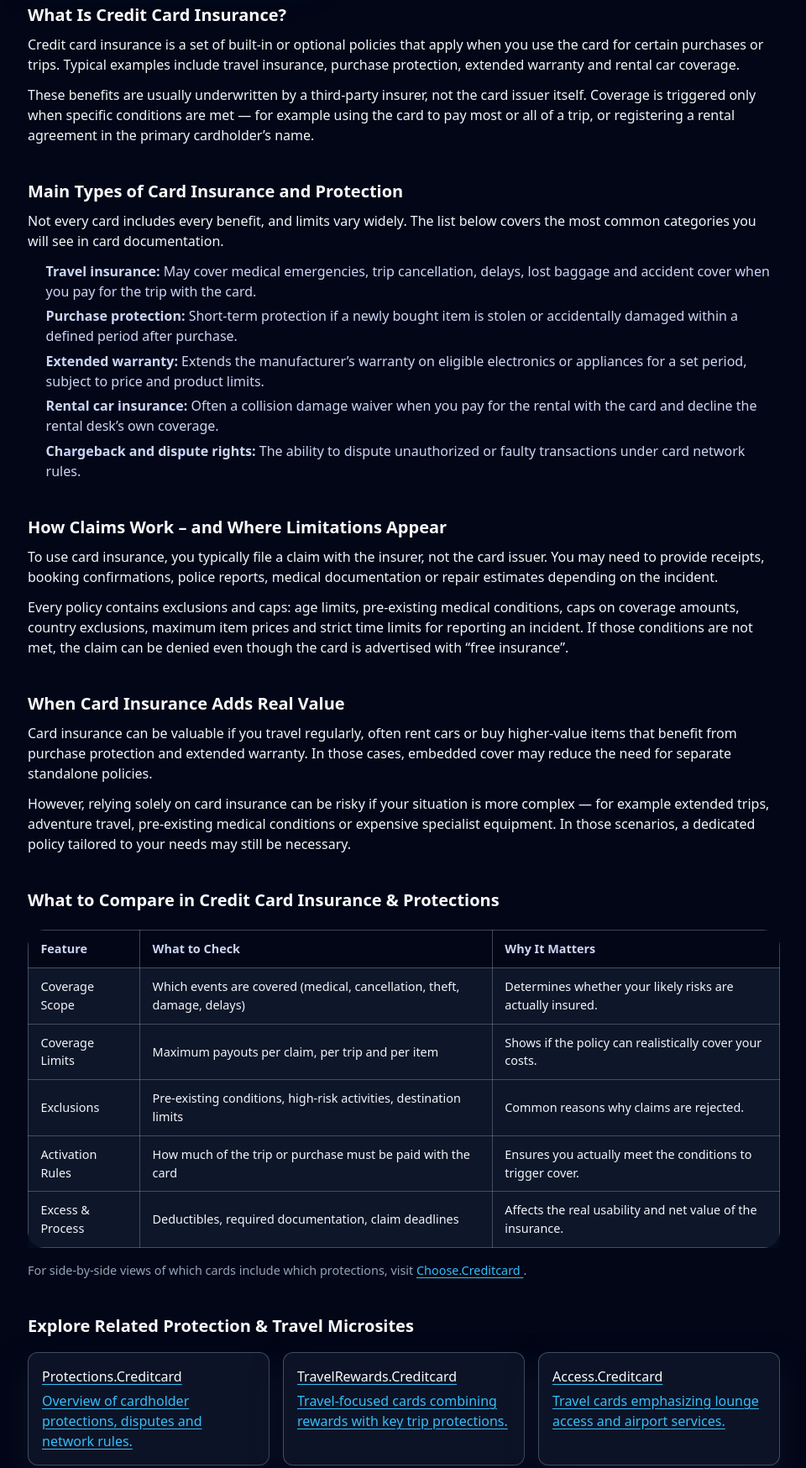
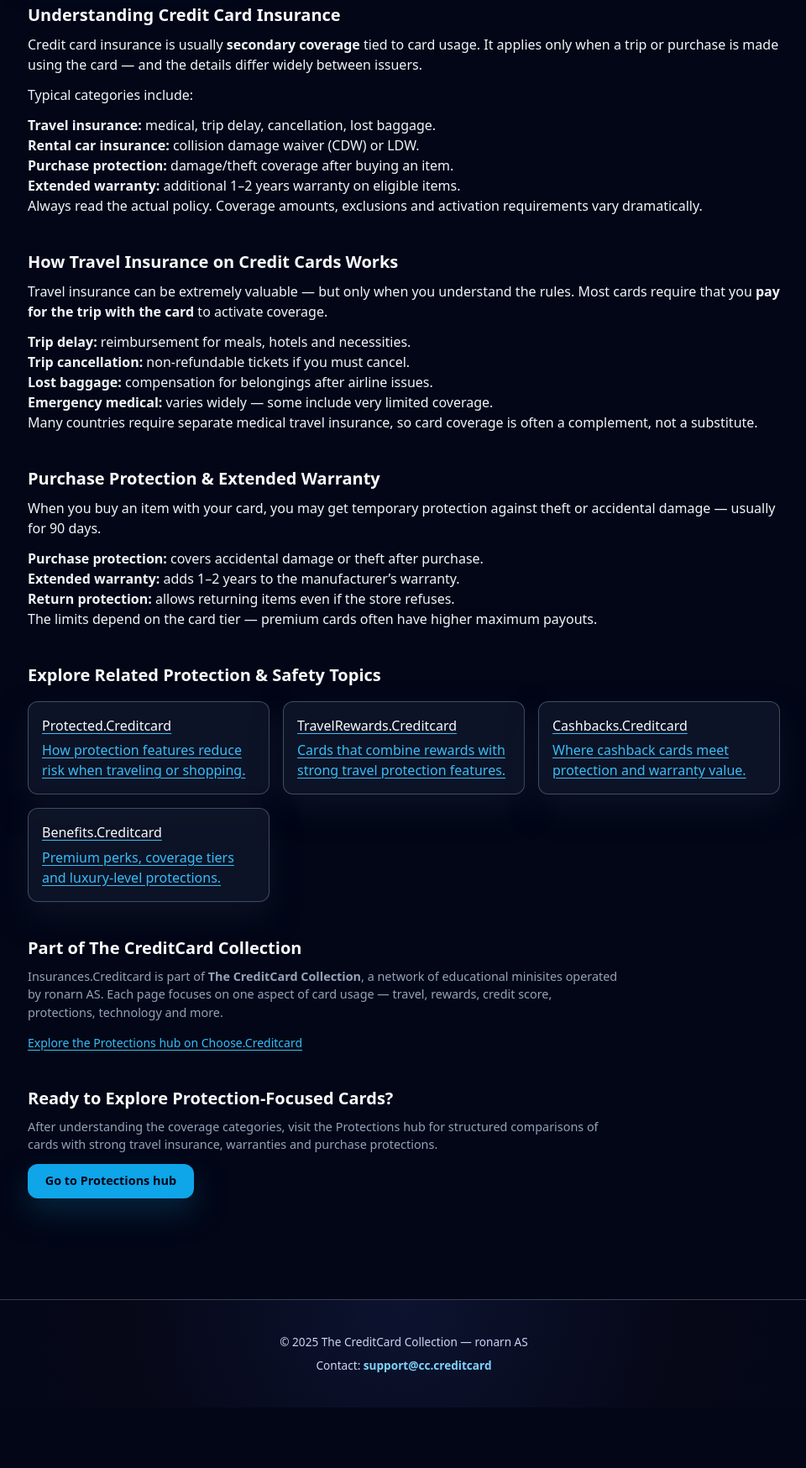
Before and after one commit to ChooseCreditCard/insurances.creditcard, a plain HTML site: page index.html in a window 1280 px wide. Shown: the part 465-2213 px from the top of the page at 84% size, without its empty margins (159-1119 px from the left). After the commit the page ends 2141 px from the top, so only its background shows below. Drawn offline with nearby package versions, Linux system fonts and the light colour scheme.

Commit message:
Update index.html

```diff
--- a/index.html
+++ b/index.html
@@ -4,39 +4,40 @@
   <meta charset="UTF-8" />
   <meta name="viewport" content="width=device-width, initial-scale=1" />
 
-  <title>Insurances.Creditcard – Card Insurance & Protections Explained</title>
-  <meta name="description" content="Understand the insurance and protection features on credit cards: travel insurance, purchase protection, extended warranty, chargebacks and what to check before relying on them." />
+  <title>Insurances.Creditcard – Travel, Purchase & Protection Coverage Explained</title>
+  <meta name="description" content="Independent overview of the types of insurance and protections that credit cards include: travel insurance, purchase protection, extended warranty, rental car coverage and more." />
   <meta name="robots" content="index,follow" />
   <link rel="canonical" href="https://insurances.creditcard/" />
 
   <!-- Open Graph -->
   <meta property="og:title" content="Insurances.Creditcard – Credit Card Insurance & Protections Explained" />
-  <meta property="og:description" content="Independent explanations of credit card insurance and protections: travel cover, purchase protection, extended warranty, chargebacks and exclusions." />
+  <meta property="og:description" content="Learn how credit card insurance works: travel coverage, cancellations, medical protection, purchase protection, rental car insurance and what the fine print actually means." />
   <meta property="og:type" content="website" />
   <meta property="og:url" content="https://insurances.creditcard/" />
   <meta property="og:image" content="https://choose.creditcard/preview.png?utm_source=insurances.creditcard&utm_medium=referral&utm_campaign=og_image" />
 
   <!-- Twitter -->
   <meta name="twitter:card" content="summary_large_image" />
-  <meta name="twitter:title" content="Insurances.Creditcard – Card Insurance & Protections" />
-  <meta name="twitter:description" content="Learn how credit-card insurance and protections actually work, what they cover, and how to read the fine print before you travel or shop." />
+  <meta name="twitter:title" content="Insurances.Creditcard – Card Insurance & Protection Breakdown" />
+  <meta name="twitter:description" content="Neutral explanation of travel insurance, cancellations, delays, purchase protection and rental car coverage included in credit cards." />
   <meta name="twitter:image" content="https://choose.creditcard/preview.png?utm_source=insurances.creditcard&utm_medium=referral&utm_campaign=twitter_image" />
 
   <!-- GA4 -->
   <script async src="https://www.googletagmanager.com/gtag/js?id=G-64FE63JQ3H"></script>
   <script>
     window.dataLayer = window.dataLayer || [];
-    function gtag(){dataLayer.push(arguments);}
+    function gtag(){ dataLayer.push(arguments); }
     gtag('js', new Date());
     gtag('config', 'G-64FE63JQ3H');
   </script>
 
-  <!-- Tailwind for utility classes -->
+  <!-- Tailwind -->
   <script src="https://cdn.tailwindcss.com"></script>
 
   <!-- Shared minisite styles -->
   <link rel="stylesheet" href="./styles.css" />
 </head>
+
 <body class="bg-slate-950 text-slate-100">
   <header class="site-header">
     <div class="nav-inner max-w-6xl">
@@ -44,18 +45,19 @@
         <div class="cc-logo">CC</div>
         <div class="brand-text">
           <div class="brand-title">Insurances.Creditcard</div>
-          <div class="brand-subtitle">Card Insurance & Protections Explained</div>
+          <div class="brand-subtitle">Card Insurance & Protections</div>
         </div>
       </div>
       <nav class="nav-links" aria-label="Page navigation">
         <a href="#overview">Overview</a>
-        <a href="#types">Types of Insurance</a>
-        <a href="#claims">Claims & Limitations</a>
+        <a href="#travel">Travel Insurance</a>
+        <a href="#purchase">Purchase & Warranty</a>
       </nav>
     </div>
   </header>
 
   <main class="cc-page">
+
     <!-- Breadcrumb -->
     <div class="cc-breadcrumb">
       <a href="https://choose.creditcard/?utm_source=insurances.creditcard&utm_medium=referral&utm_campaign=breadcrumb">Home</a>
@@ -63,161 +65,135 @@
       Insurances.Creditcard
     </div>
 
-    <!-- Hero -->
+    <!-- HERO -->
     <section class="hero">
       <div class="hero-content">
-        <h1>How Credit Card Insurance and Protections Really Work</h1>
+        <h1>Credit Card Insurance – What’s Actually Covered?</h1>
         <p class="hero-lead">
-          Many cards advertise “free travel insurance” and strong protections — but the details live in fine print. This page explains the main types of cover, key exclusions and what to check before you rely on card insurance.
+          Many credit cards include bundled insurance: travel coverage, purchase protection,
+          extended warranty and rental car damage waivers. This guide explains what those terms
+          really mean — and what the limitations usually are.
         </p>
         <a class="cta" href="https://choose.creditcard/protections/?utm_source=insurances.creditcard&utm_medium=referral&utm_campaign=hero_cta">
-          Compare insurance & protection features
+          Explore the Protections hub
         </a>
       </div>
     </section>
 
     <!-- Overview -->
     <section id="overview" class="section">
-      <h2>What Is Credit Card Insurance?</h2>
-      <p>Credit card insurance is a set of built-in or optional policies that apply when you use the card for certain purchases or trips. Typical examples include travel insurance, purchase protection, extended warranty and rental car coverage.</p>
-      <p>These benefits are usually underwritten by a third-party insurer, not the card issuer itself. Coverage is triggered only when specific conditions are met — for example using the card to pay most or all of a trip, or registering a rental agreement in the primary cardholder’s name.</p>
-    </section>
-
-    <!-- Types of Insurance -->
-    <section id="types" class="section">
-      <h2>Main Types of Card Insurance and Protection</h2>
-      <p>Not every card includes every benefit, and limits vary widely. The list below covers the most common categories you will see in card documentation.</p>
-      <ul class="list">
-        <li><strong>Travel insurance:</strong> May cover medical emergencies, trip cancellation, delays, lost baggage and accident cover when you pay for the trip with the card.</li>
-        <li><strong>Purchase protection:</strong> Short-term protection if a newly bought item is stolen or accidentally damaged within a defined period after purchase.</li>
-        <li><strong>Extended warranty:</strong> Extends the manufacturer’s warranty on eligible electronics or appliances for a set period, subject to price and product limits.</li>
-        <li><strong>Rental car insurance:</strong> Often a collision damage waiver when you pay for the rental with the card and decline the rental desk’s own coverage.</li>
-        <li><strong>Chargeback and dispute rights:</strong> The ability to dispute unauthorized or faulty transactions under card network rules.</li>
+      <h2>Understanding Credit Card Insurance</h2>
+      <p>
+        Credit card insurance is usually <strong>secondary coverage</strong> tied to card usage.
+        It applies only when a trip or purchase is made using the card — and the details differ
+        widely between issuers.
+      </p>
+      <p>
+        Typical categories include:
+      </p>
+      <ul>
+        <li><strong>Travel insurance:</strong> medical, trip delay, cancellation, lost baggage.</li>
+        <li><strong>Rental car insurance:</strong> collision damage waiver (CDW) or LDW.</li>
+        <li><strong>Purchase protection:</strong> damage/theft coverage after buying an item.</li>
+        <li><strong>Extended warranty:</strong> additional 1–2 years warranty on eligible items.</li>
       </ul>
-    </section>
-
-    <!-- Claims & Limitations -->
-    <section id="claims" class="section">
-      <h2>How Claims Work – and Where Limitations Appear</h2>
-      <p>To use card insurance, you typically file a claim with the insurer, not the card issuer. You may need to provide receipts, booking confirmations, police reports, medical documentation or repair estimates depending on the incident.</p>
-      <p>Every policy contains exclusions and caps: age limits, pre-existing medical conditions, caps on coverage amounts, country exclusions, maximum item prices and strict time limits for reporting an incident. If those conditions are not met, the claim can be denied even though the card is advertised with “free insurance”.</p>
-    </section>
-
-    <!-- Value & Strategy -->
-    <section class="section">
-      <h2>When Card Insurance Adds Real Value</h2>
-      <p>Card insurance can be valuable if you travel regularly, often rent cars or buy higher-value items that benefit from purchase protection and extended warranty. In those cases, embedded cover may reduce the need for separate standalone policies.</p>
-      <p>However, relying solely on card insurance can be risky if your situation is more complex — for example extended trips, adventure travel, pre-existing medical conditions or expensive specialist equipment. In those scenarios, a dedicated policy tailored to your needs may still be necessary.</p>
-    </section>
-
-    <!-- Comparison Table -->
-    <section class="section">
-      <h2>What to Compare in Credit Card Insurance & Protections</h2>
-      <div class="table-wrap">
-        <table class="table">
-          <thead>
-            <tr>
-              <th>Feature</th>
-              <th>What to Check</th>
-              <th>Why It Matters</th>
-            </tr>
-          </thead>
-          <tbody>
-            <tr>
-              <td>Coverage Scope</td>
-              <td>Which events are covered (medical, cancellation, theft, damage, delays)</td>
-              <td>Determines whether your likely risks are actually insured.</td>
-            </tr>
-            <tr>
-              <td>Coverage Limits</td>
-              <td>Maximum payouts per claim, per trip and per item</td>
-              <td>Shows if the policy can realistically cover your costs.</td>
-            </tr>
-            <tr>
-              <td>Exclusions</td>
-              <td>Pre-existing conditions, high-risk activities, destination limits</td>
-              <td>Common reasons why claims are rejected.</td>
-            </tr>
-            <tr>
-              <td>Activation Rules</td>
-              <td>How much of the trip or purchase must be paid with the card</td>
-              <td>Ensures you actually meet the conditions to trigger cover.</td>
-            </tr>
-            <tr>
-              <td>Excess & Process</td>
-              <td>Deductibles, required documentation, claim deadlines</td>
-              <td>Affects the real usability and net value of the insurance.</td>
-            </tr>
-          </tbody>
-        </table>
-      </div>
-      <p class="small">
-        For side-by-side views of which cards include which protections, visit
-        <a href="https://choose.creditcard/protections/?utm_source=insurances.creditcard&utm_medium=referral&utm_campaign=comparison_section">
-          Choose.Creditcard
-        </a>.
+      <p>
+        Always read the actual policy. Coverage amounts, exclusions and activation requirements
+        vary dramatically.
       </p>
     </section>
 
-    <!-- Cluster Links -->
+    <!-- Travel insurance -->
+    <section id="travel" class="section">
+      <h2>How Travel Insurance on Credit Cards Works</h2>
+      <p>
+        Travel insurance can be extremely valuable — but only when you understand the rules.
+        Most cards require that you <strong>pay for the trip with the card</strong> to activate coverage.
+      </p>
+      <ul>
+        <li><strong>Trip delay:</strong> reimbursement for meals, hotels and necessities.</li>
+        <li><strong>Trip cancellation:</strong> non-refundable tickets if you must cancel.</li>
+        <li><strong>Lost baggage:</strong> compensation for belongings after airline issues.</li>
+        <li><strong>Emergency medical:</strong> varies widely — some include very limited coverage.</li>
+      </ul>
+      <p>
+        Many countries require separate medical travel insurance, so card coverage is often a complement, not a substitute.
+      </p>
+    </section>
+
+    <!-- Purchase + Warranty -->
+    <section id="purchase" class="section">
+      <h2>Purchase Protection & Extended Warranty</h2>
+      <p>
+        When you buy an item with your card, you may get temporary protection against theft
+        or accidental damage — usually for 90 days.
+      </p>
+      <ul>
+        <li><strong>Purchase protection:</strong> covers accidental damage or theft after purchase.</li>
+        <li><strong>Extended warranty:</strong> adds 1–2 years to the manufacturer’s warranty.</li>
+        <li><strong>Return protection:</strong> allows returning items even if the store refuses.</li>
+      </ul>
+      <p>
+        The limits depend on the card tier — premium cards often have higher maximum payouts.
+      </p>
+    </section>
+
+    <!-- Related minisites -->
     <section class="section">
-      <h2>Explore Related Protection & Travel Microsites</h2>
+      <h2>Explore Related Protection & Safety Topics</h2>
       <div class="cluster-grid">
-        <a class="cluster-card" href="https://protections.creditcard/?utm_source=insurances.creditcard&utm_medium=referral&utm_campaign=cluster_protections">
-          <h3>Protections.Creditcard</h3>
-          <p>Overview of cardholder protections, disputes and network rules.</p>
+
+        <a class="cluster-card" href="https://protected.creditcard/?utm_source=insurances.creditcard&utm_medium=referral&utm_campaign=cluster_protected">
+          <h3>Protected.Creditcard</h3>
+          <p>How protection features reduce risk when traveling or shopping.</p>
         </a>
+
         <a class="cluster-card" href="https://travelrewards.creditcard/?utm_source=insurances.creditcard&utm_medium=referral&utm_campaign=cluster_travelrewards">
           <h3>TravelRewards.Creditcard</h3>
-          <p>Travel-focused cards combining rewards with key trip protections.</p>
+          <p>Cards that combine rewards with strong travel protection features.</p>
         </a>
-        <a class="cluster-card" href="https://access.creditcard/?utm_source=insurances.creditcard&utm_medium=referral&utm_campaign=cluster_access">
-          <h3>Access.Creditcard</h3>
-          <p>Travel cards emphasizing lounge access and airport services.</p>
+
+        <a class="cluster-card" href="https://cashbacks.creditcard/?utm_source=insurances.creditcard&utm_medium=referral&utm_campaign=cluster_cashbacks">
+          <h3>Cashbacks.Creditcard</h3>
+          <p>Where cashback cards meet protection and warranty value.</p>
         </a>
+
         <a class="cluster-card" href="https://benefits.creditcard/?utm_source=insurances.creditcard&utm_medium=referral&utm_campaign=cluster_benefits">
           <h3>Benefits.Creditcard</h3>
-          <p>Premium card benefits, from insurances to lifestyle perks.</p>
+          <p>Premium perks, coverage tiers and luxury-level protections.</p>
         </a>
-        <a class="cluster-card" href="https://guides.creditcard/?utm_source=insurances.creditcard&utm_medium=referral&utm_campaign=cluster_guides">
-          <h3>Guides.Creditcard</h3>
-          <p>Structured guides to all major credit-card concepts.</p>
-        </a>
+
       </div>
     </section>
 
-    <!-- Collection Section -->
+    <!-- Hub snippet -->
     <section class="section">
       <h2>Part of The CreditCard Collection</h2>
       <p class="small">
-        Insurances.Creditcard is part of <strong>The CreditCard Collection</strong> — a network of focused microsites operated by ronarn AS. Each site explains one aspect of credit cards in neutral, descriptive language and then connects you to independent comparison tools.
+        Insurances.Creditcard is part of <strong>The CreditCard Collection</strong>, a network of educational minisites
+        operated by ronarn AS. Each page focuses on one aspect of card usage — travel, rewards, credit score,
+        protections, technology and more.
       </p>
-      <p class="small">
-        We do not sell insurance or issue cards. This page summarizes typical structures and limitations so you can read official policy documents with more context and ask better questions before you travel or make large purchases.
-      </p>
-      <p class="small">
-        This is educational content, not financial, legal or insurance advice. Always read the full policy wording and verify coverage with the issuer or insurer before relying on card insurance.
-      </p>
-
-      <!-- REQUIRED HUB SNIPPET – Insurance & Protections hub -->
       <div class="hub-link">
         <a href="https://choose.creditcard/protections/?utm_source=insurances.creditcard&utm_medium=referral&utm_campaign=minisite_to_hub"
-           class="text-sm text-slate-600 hover:text-slate-900">
-          Learn more at the Insurance &amp; Protections hub
+           class="text-sm text-slate-500 hover:text-slate-200">
+          Explore the Protections hub on Choose.Creditcard
         </a>
       </div>
     </section>
 
     <!-- Bottom CTA -->
     <section class="section">
-      <h2>Ready to Compare Insurance Features on Cards?</h2>
+      <h2>Ready to Explore Protection-Focused Cards?</h2>
       <p class="small">
-        Use Insurances.Creditcard to understand the moving parts of card insurance — then visit the Insurance &amp; Protections hub to compare which credit cards include the cover that actually matters for you.
+        After understanding the coverage categories, visit the Protections hub for structured comparisons of cards with strong
+        travel insurance, warranties and purchase protections.
       </p>
       <a class="cta" href="https://choose.creditcard/protections/?utm_source=insurances.creditcard&utm_medium=referral&utm_campaign=bottom_cta">
-        Go to the Insurance &amp; Protections hub
+        Go to Protections hub
       </a>
     </section>
+
   </main>
 
   <footer class="mini-footer">
```
